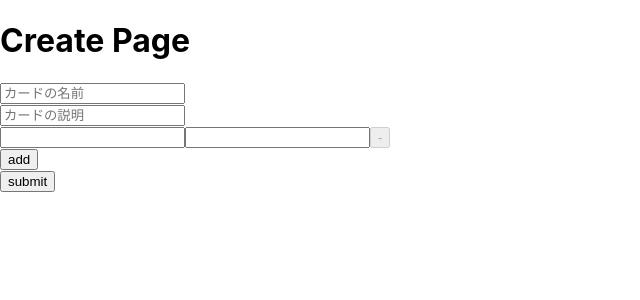
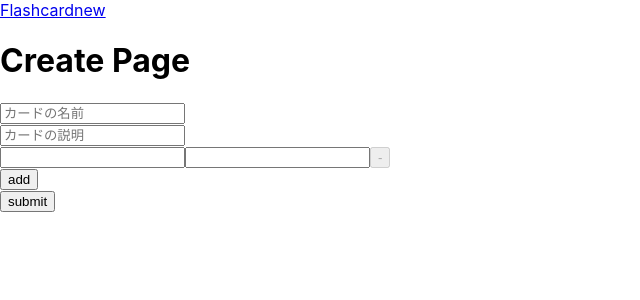
Before and after one commit to kjugk/flashcard, a React (Create React App) app: page /flashcard-create in a window 1280 px wide. Shown: the top 300 px of the page, without its empty margins (0-640 px from the left). Built offline with nearby package versions, Linux system fonts and the light colour scheme.

Commit message:
ヘッダーを作成

```diff
--- a/src/pages/flashcard-create-page/flashcard-create-page.tsx
+++ b/src/pages/flashcard-create-page/flashcard-create-page.tsx
@@ -2,6 +2,7 @@ import React, { FunctionComponent } from "react";
 import { useHistory } from "react-router-dom";
 import { FlashcardCreateForm } from "./components/flashcard-create-form";
 import { createFlashcard } from "./effects";
+import { Header } from "../../shared/components/header/header";
 
 /**
  * カード作成ページ。
@@ -11,6 +12,7 @@ const FlashcardCreatePage: FunctionComponent = () => {
 
   return (
     <div>
+      <Header />
       <h1>Create Page</h1>
       <FlashcardCreateForm
         onSubmit={async (values) => {
--- a/src/pages/flashcard-detail-page/flashcard-detail.page.tsx
+++ b/src/pages/flashcard-detail-page/flashcard-detail.page.tsx
@@ -5,6 +5,7 @@ import { getFlashcardDetail } from "./effects";
 import { ThunkDispatch } from "redux-thunk";
 import { FlashcardDetailPageActionTypes } from "./store/types";
 import { useParams } from "react-router-dom";
+import { Header } from "../../shared/components/header/header";
 import { QaViewer } from "./components/qa-viewer.component";
 
 type Props = ReturnType<typeof mapStateToProps> &
@@ -30,6 +31,7 @@ const FlashcardDetailPage: FunctionComponent<Props> = (props) => {
   // TODO ページの内容を別コンポーネントに切り出すか検討する
   return (
     <div>
+      <Header />
       <h1>{flashcard.name}</h1>
       {flashcard.description && <p>{flashcard.description}</p>}
       <QaViewer qaList={flashcard.qaList}></QaViewer>
--- a/src/pages/flashcard-list-page/flashcard-list.page.tsx
+++ b/src/pages/flashcard-list-page/flashcard-list.page.tsx
@@ -5,6 +5,7 @@ import { FlashcardList } from "./components/flashcard-list.component";
 import { getFlashcards } from "./effects";
 import { ThunkDispatch } from "redux-thunk";
 import { FlashcardListPageActionTypes } from "./store/types";
+import { Header } from "../../shared/components/header/header";
 
 type Props = ReturnType<typeof mapStateToProps> &
   ReturnType<typeof mapDispatchProps>;
@@ -17,10 +18,11 @@ const FlashcardListPage: FunctionComponent<Props> = (props) => {
 
   useEffect(() => {
     getFlashcards();
-  }, []);
+  }, [getFlashcards]);
 
   return (
     <div>
+      <Header />
       <h1>List Page</h1>
       <FlashcardList items={flashcards} />
     </div>
--- /dev/null
+++ b/src/shared/components/header/header.tsx
@@ -0,0 +1,13 @@
+import React, { FunctionComponent } from "react";
+import { Link } from "react-router-dom";
+
+export const Header: FunctionComponent = () => {
+  return (
+    <div>
+      <nav>
+        <Link to="/">Flashcard</Link>
+        <Link to="/flashcard-create">new</Link>
+      </nav>
+    </div>
+  );
+};
```
